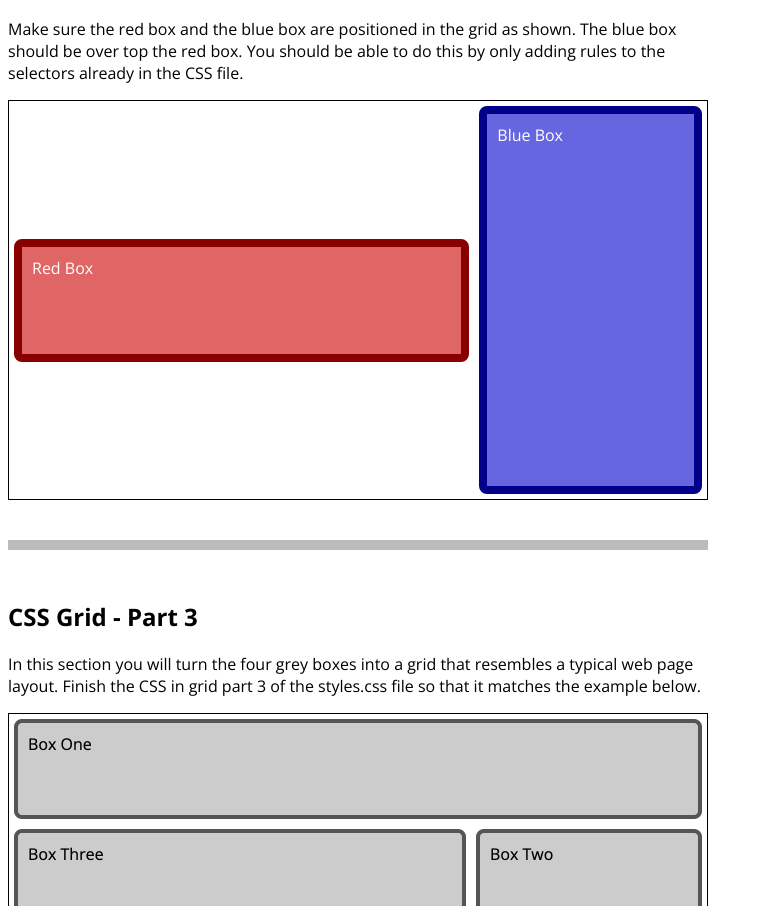
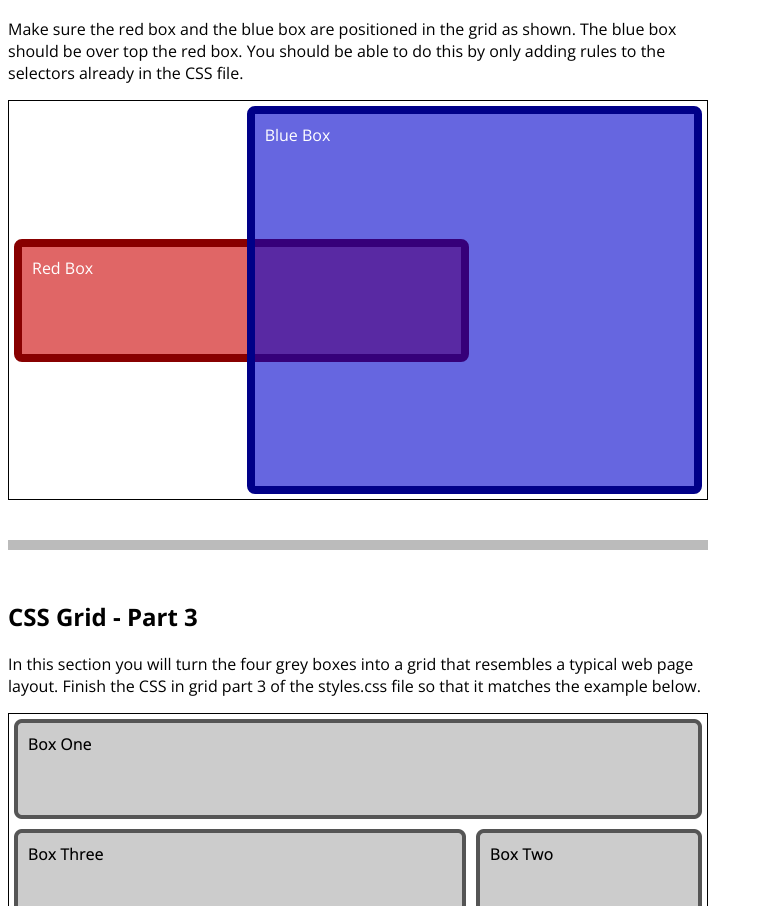
Before and after one commit to mounishennamuri888/ITMD_541Lab2, a plain HTML site: page index.html in a window 1280 px wide. Shown: the part 3934-4840 px from the top of the page, without its empty margins (0-763 px from the left). Drawn offline with nearby package versions, Linux system fonts and the light colour scheme.

Commit message:
Update styles.css

```diff
--- a/styles.css
+++ b/styles.css
@@ -8,7 +8,7 @@
 	list-style-type: none;
 
 }
-
+/* added rules to the selector*/
 /* end Flexbox Part 1 */
 
 
@@ -23,7 +23,7 @@
 }
 
 #flex-section2 li {
-
+/* changing flexbox properties*/
 }
 
 #flex-section2 .item1 {
@@ -61,7 +61,7 @@
 	margin: 0;
 	padding: 0;
 }
-
+/* changing the alignment to centre*/
 /* end Flexbox Part 3 */
 
 
@@ -73,13 +73,14 @@
 	grid-template-rows: 100px 100px;
 	grid-gap: 20px;
 }
+/*added 20px gap keeping rows 100px tall*/
 /* end Grid Part 1 */
 
 
 /* Grid Part 2 */
 
 #grid-section2 .gridboxblue {
-	grid-column: 3/4;
+	grid-column: 2/4;
 	grid-row: 1/4;
 	order: 1;
 }
```
